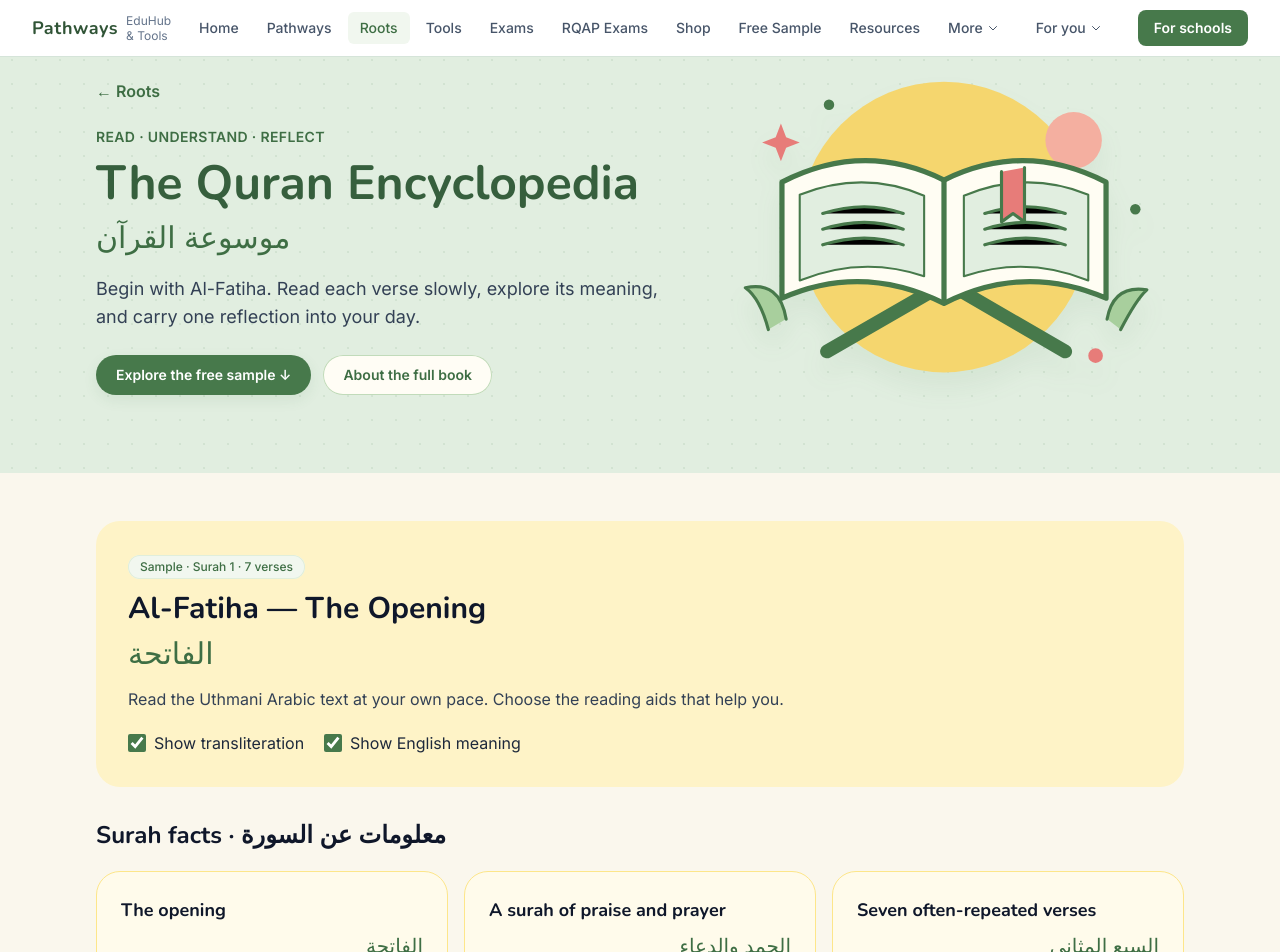
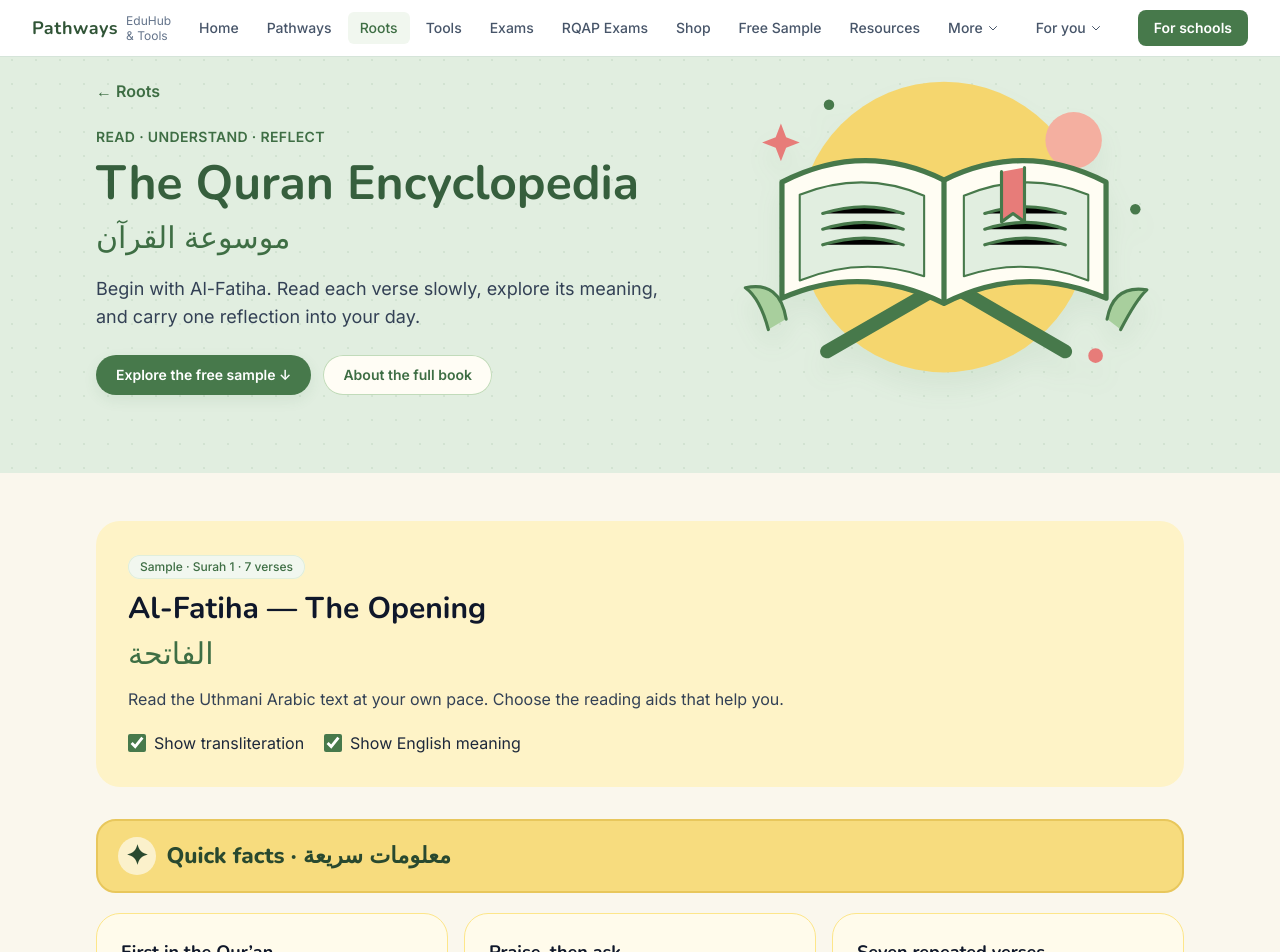
Before and after one commit to DinaElAhl/Pathways-, a React (Vite) app: page /roots/quran-encyclopedia in a window 1280 px wide. Shown: the top 952 px of the page. Built offline with nearby package versions, Linux system fonts and the light colour scheme.

Commit message:
design: simplify surah study into colorful quick tips

```diff
--- a/src/components/SurahStudy.jsx
+++ b/src/components/SurahStudy.jsx
@@ -6,14 +6,14 @@ function Source({ item }) {
 
 export default function SurahStudy({ factsOnly = false }) {
   if (factsOnly) return <section aria-labelledby="surah-facts" className="mt-8">
-    <h3 id="surah-facts" className="text-2xl font-bold">Surah facts · معلومات عن السورة</h3>
+    <h3 id="surah-facts" className="study-heading facts-heading"><span aria-hidden="true">✦</span> Quick facts · معلومات سريعة</h3>
     <div className="mt-5 grid gap-4 sm:grid-cols-3">{fatihaStudy.facts.map(item=><div key={item.title} className="rounded-3xl border border-amber-200 bg-amber-50 p-6"><h4 className="text-lg font-bold">{item.title}</h4><p lang="ar" dir="rtl" className="mt-2 text-xl text-brand-700">{item.arabic}</p><p className="mt-3 leading-relaxed">{item.text}</p><Source item={item}/></div>)}</div>
   </section>
   return <div className="mt-10 space-y-8">
-    <section aria-labelledby="surah-reflection"><h3 id="surah-reflection" className="text-2xl font-bold">Reflect with Roots · تأمّل مع جذور</h3><p className="mt-2 text-slate-600">Editorial prompts for personal reflection on Al-Fatiha.</p>
+    <section aria-labelledby="surah-reflection"><h3 id="surah-reflection" className="study-heading reflection-heading"><span aria-hidden="true">❀</span> Pause & ponder · تأمّل</h3><p className="mt-2 text-slate-600">Three little questions. Take your time.</p>
       <div className="mt-5 grid gap-4 sm:grid-cols-3">{fatihaStudy.reflections.map((item,i)=><div key={item.title} className={`rounded-3xl p-6 ${['bg-brand-100','bg-amber-100','bg-rose-100'][i]}`}><span className="text-sm font-bold text-brand-700">0{i+1}</span><h4 className="mt-2 text-xl font-bold">{item.title}</h4><p lang="ar" dir="rtl" className="mt-2 text-xl text-brand-700">{item.arabic}</p><p className="mt-4 leading-relaxed">{item.text}</p></div>)}</div>
     </section>
-    <section aria-labelledby="surah-application"><h3 id="surah-application" className="text-2xl font-bold">Live it today · تطبيق يومي</h3><p className="mt-2 text-slate-600">Choose one suggested practice. These are learning activities, not prescribed rituals.</p><ol className="mt-5 space-y-3">{fatihaStudy.applications.map((item,i)=><li key={item.title} className="rounded-2xl bg-white border border-brand-200 p-6"><h4 className="text-lg font-bold text-brand-700">{i+1}. {item.title}</h4><p className="mt-3 leading-relaxed">{item.text}</p></li>)}</ol></section>
-    <section aria-labelledby="surah-story" className="rounded-3xl border-2 border-amber-200 bg-amber-50 p-6 sm:p-8"><span className="chip">A real report from the Sunnah</span><h3 id="surah-story" className="mt-4 text-2xl font-bold">{fatihaStudy.story.title}</h3><p lang="ar" dir="rtl" className="mt-3 text-xl text-brand-700">{fatihaStudy.story.arabic}</p><p className="mt-4 leading-relaxed">{fatihaStudy.story.text}</p><Source item={fatihaStudy.story}/><p className="mt-5 rounded-2xl bg-white p-5 leading-relaxed">{fatihaStudy.story.takeaway}</p></section>
+    <section aria-labelledby="surah-application"><h3 id="surah-application" className="study-heading practice-heading"><span aria-hidden="true">☀</span> Try it today · جرّب اليوم</h3><p className="mt-2 text-slate-600">Pick one small action. These are learning tips.</p><ol className="mt-5 grid gap-4 sm:grid-cols-3">{fatihaStudy.applications.map((item,i)=><li key={item.title} className="rounded-3xl bg-sky-100 border-2 border-sky-200 p-6"><h4 className="text-lg font-bold text-brand-700">{i+1}. {item.title}</h4><p className="mt-3 leading-relaxed">{item.text}</p></li>)}</ol></section>
+    <section aria-labelledby="surah-story" className="rounded-3xl border-2 border-purple-200 bg-purple-100 p-6 sm:p-8"><span className="chip">A story from the Sunnah · من السنة</span><h3 id="surah-story" className="study-heading story-heading mt-4">{fatihaStudy.story.title}</h3><p lang="ar" dir="rtl" className="mt-3 text-xl text-brand-700">{fatihaStudy.story.arabic}</p><p className="mt-4 leading-relaxed">{fatihaStudy.story.text}</p><Source item={fatihaStudy.story}/><p className="mt-5 rounded-2xl bg-white p-5 leading-relaxed">{fatihaStudy.story.takeaway}</p></section>
   </div>
 }
--- a/src/data/quranEncyclopedia.js
+++ b/src/data/quranEncyclopedia.js
@@ -2,28 +2,22 @@
 export const encyclopedia = { title: 'The Quran Encyclopedia', arabicTitle: 'موسوعة القرآن', chapters: 114, checkoutUrl: null, price: null, format: 'EPUB', reflection: 'After reading the surah, which single verse stayed with you the most — and why that one?' };
 // Roots editorial learning prompts are distinct from the book excerpt and sourced reports.
 export const fatihaStudy = {
-  facts: [
-    { title: 'The opening', arabic: 'الفاتحة', text: 'Al-Fatiha opens the Qur’an: surah 1, in Juz 1, with seven verses in the numbering used in this sample.' },
-    { title: 'A surah of praise and prayer', arabic: 'الحمد والدعاء', text: 'Its verses praise Allah, affirm worship and reliance on Him, and ask for guidance to the straight path.', source: 'Al-Fatiha 1:2–7', url: 'https://quran.com/1' },
-    { title: 'Seven often-repeated verses', arabic: 'السبع المثاني', text: 'The Prophet ﷺ identified Al-Fatiha as the seven repeatedly recited verses and taught its special importance.', source: 'Sahih al-Bukhari 5006', url: 'https://sunnah.com/bukhari:5006' },
-  ],
-  reflections: [
-    { title: 'Manifestation', arabic: 'آثار الاسم في الخلق', text: 'When you read “Lord of the worlds” and the Names of mercy (1:2–3), which specific blessing helps you recognise Allah’s care? Look beyond the object: consider the people, provision and circumstances that brought it to you.' },
-    { title: 'Tafakkur', arabic: 'التفكّر', text: 'You ask for guidance in 1:6. Which decision in your life needs that guidance now? What would change if pleasing Allah mattered more than convenience or approval?' },
-    { title: 'Akhlāq', arabic: 'الأخلاق', text: 'How could gratitude and mercy reshape one interaction today? Name the person, the action and the time you will act, rather than stopping at a general intention.' },
-  ],
-  applications: [
-    { title: 'Notice → thank → care', text: 'After reading 1:2, name one blessing you usually overlook. Thank Allah, then thank a person involved and care for that blessing—for example, avoid wasting the meal someone prepared.' },
-    { title: 'Ask for help, then take a step', text: 'Reflect on 1:5–6 before a difficult task. Ask Allah for help and guidance, then take one responsible step: study, apologise, seek sound advice or correct a mistake.' },
-    { title: 'Bring meaning to your prayer', text: 'Before your next prayer, review one verse’s meaning. As you recite, remember what you are saying. Afterwards, choose one action consistent with your request for guidance.' },
-  ],
-  story: {
-    title: 'A lesson before leaving the mosque',
-    arabic: 'درس قبل الخروج من المسجد',
-    text: 'Abu Sa‘id ibn al-Mu‘alla reported that the Prophet ﷺ promised to teach him the greatest surah before he left the mosque. As they were about to leave, Abu Sa‘id reminded him. The Prophet ﷺ identified Al-Fatiha and explained its connection to the seven repeatedly recited verses.',
-    source: 'Sahih al-Bukhari 5006', url: 'https://sunnah.com/bukhari:5006',
-    takeaway: 'Roots application: when teaching Al-Fatiha to a child or class, explain why it matters, then explore one verse’s meaning together. This is an educational takeaway from the report, not an additional narration.',
-  },
+ facts: [
+ {title:'First in the Qur’an',arabic:'أول سورة',text:'Surah 1 · Juz 1 · 7 verses in this sample.'},
+ {title:'Praise, then ask',arabic:'حمد ودعاء',text:'Praise Allah. Turn to Him. Ask for guidance.',source:'Al-Fatiha 1:2–7',url:'https://quran.com/1'},
+ {title:'Seven repeated verses',arabic:'السبع المثاني',text:'The Prophet ﷺ taught Al-Fatiha’s special importance.',source:'Sahih al-Bukhari 5006',url:'https://sunnah.com/bukhari:5006'}
+ ],
+ reflections:[
+ {title:'Manifestation',arabic:'آثار الاسم في الخلق',text:'Notice one blessing that reminds you of Allah’s care. (1:2–3)'},
+ {title:'Tafakkur',arabic:'التفكّر',text:'Which decision needs Allah’s guidance today? (1:6)'},
+ {title:'Akhlāq',arabic:'الأخلاق',text:'Who can you treat with more gratitude or mercy today?'}
+ ],
+ applications:[
+ {title:'Thank someone',text:'Notice a blessing. Thank Allah, then thank someone who helped you.'},
+ {title:'Take one good step',text:'Ask Allah for help. Then study, apologise or put one mistake right.'},
+ {title:'Pray with meaning',text:'Review one verse’s meaning before your next prayer. Remember it as you recite.'}
+ ],
+ story:{title:'A lesson to remember',arabic:'درس نتذكّره',text:'Before leaving the mosque, the Prophet ﷺ taught Abu Sa‘id ibn al-Mu‘alla that Al-Fatiha is the greatest surah, identifying it as the seven repeatedly recited verses.',source:'Sahih al-Bukhari 5006',url:'https://sunnah.com/bukhari:5006',takeaway:'Try it: share one verse’s meaning with your family. A Roots learning tip inspired by the report.'}
 }
 export const previewVerses = [
   {
--- a/src/pages/quranEncyclopedia.css
+++ b/src/pages/quranEncyclopedia.css
@@ -13,3 +13,5 @@
 .quran-encyclopedia input{accent-color:#47794b;width:18px;height:18px}
 @media(min-width:640px){.quran-reading-card{padding:2rem 2.5rem}}
 @media(max-width:639px){.quran-hero-grid{grid-template-columns:1fr;gap:0}.quran-book-art{max-width:300px}.quran-ayah{line-height:2.4}.quran-reading-card{padding:1.25rem}}
+
+.study-heading{display:flex;flex-wrap:wrap;align-items:center;gap:.65rem;padding:1rem 1.25rem;border-radius:20px;font-size:1.4rem;font-weight:750;color:#29492f;border:2px solid transparent}.study-heading span{display:inline-grid;place-items:center;width:38px;height:38px;border-radius:50%;background:#fff9;flex-shrink:0;font-size:1.7rem}.facts-heading{background:#f7dc7e;border-color:#e8c75c}.reflection-heading{background:#f7b7a6;border-color:#e69c88}.practice-heading{background:#bae5f1;border-color:#8acadd}.story-heading{background:#e1cef5;border-color:#c7a8e8}
```
